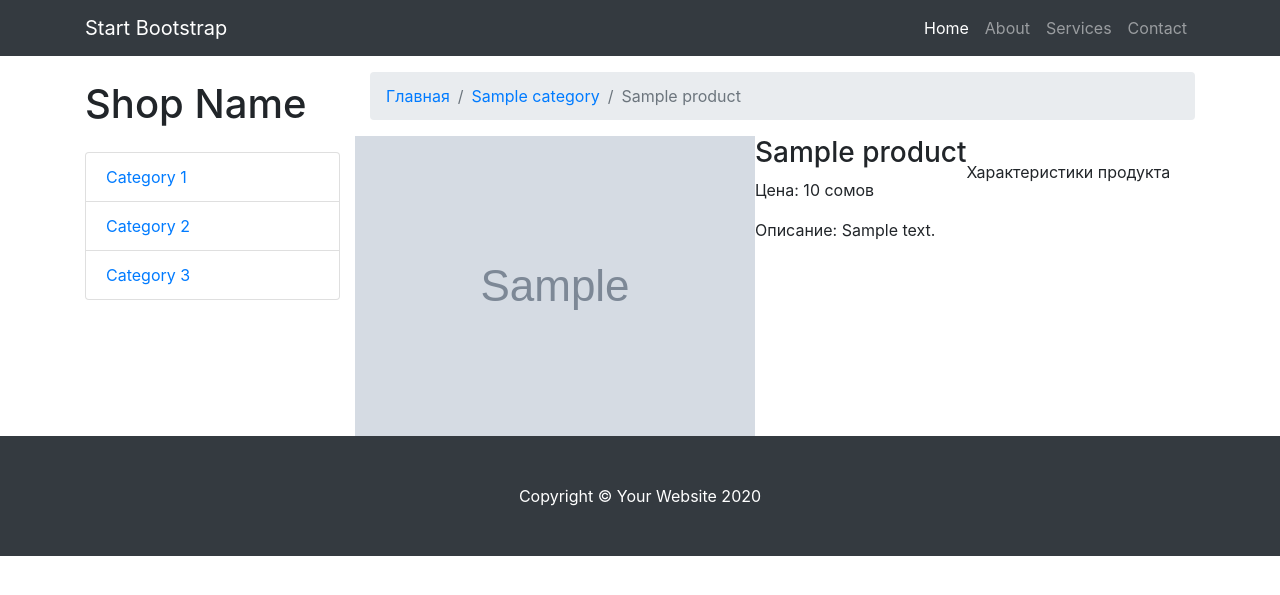
After one commit to panarbekov/Sunrise_project, a Django app: template coreapp/templates/product_detail.html in a window 1280 px wide. The commit adds this page. Shown: the top 595 px of the page. Run offline with Django 3.2, Linux system fonts and the light colour scheme; the template is opened without the code that fills it: most values are stand-ins (such as "Sample title", 1, 10 or a date in 2020); grey boxes marked "Sample" are stand-in pictures; some libraries are stand-ins or nearby versions.

Commit message:
modificated htmls

```diff
--- a/coreapp/templates/base.html
+++ b/coreapp/templates/base.html
@@ -70,7 +70,7 @@
       <!-- /.col-lg-3 -->
 
       <div class="col-lg-9">
-
+        {% block content %}
         <div id="carouselExampleIndicators" class="carousel slide my-4" data-ride="carousel">
           <ol class="carousel-indicators">
             <li data-target="#carouselExampleIndicators" data-slide-to="0" class="active"></li>
@@ -198,7 +198,7 @@
 
         </div>
         <!-- /.row -->
-
+        {% endblock content%}
       </div>
       <!-- /.col-lg-9 -->
 
--- /dev/null
+++ b/coreapp/templates/product_detail.html
@@ -0,0 +1,30 @@
+{% extends 'base.html' %}
+
+{%block content%}
+    <nav aria-label="breadcrumb" class="mt-3">
+  <ol class="breadcrumb">
+    <li class="breadcrumb-item"><a href="{% url 'base' %}">Главная</a></li>
+    <li class="breadcrumb-item"><a href="#">{{ product.category.name }}</a></li>
+    <li class="breadcrumb-item active" aria-current="page">{{ product.title }}</li>
+  </ol>
+</nav>
+<div class="row">
+    <div class="col-nd-4">
+        <img src="{{ product.image.url }}" class="img-fluid">
+    </div>
+    <div class="col-nd-8">
+        <h3>{{ product.title }}</h3>
+        <p>Цена: {{ product.price}} сомов</p>
+        <p>Описание: {{ product.description }}</p>
+    </div>
+    <p class="mt-4">Характеристики продукта</p>
+    {% if product.category.slug == 'notebooks' %}
+        {% include 'notebook_detail.html' %}
+    {% else %}
+        {% include 'smartphone_detail.html' %}
+    {% endif %}
+
+</div>
+
+
+{% endblock content%}
--- a/coreapp/urls.py
+++ b/coreapp/urls.py
@@ -1,6 +1,8 @@
 from django.urls import path
-from .views import test_view
+from .views import test_view, ProductDetailView
 
 urlpatterns = [
     path('', test_view, name='base'),
+    path('products/<str:ct_model>/<str:slug>/', ProductDetailView.as_view(), name='product_detail'),
+
 ]
```
Also changed, not shown: coreapp/models.py (+16 -1 lines), coreapp/templates/notebook_detail.html (added, +24 -0 lines), coreapp/views.py (+19 -3 lines), coreapp/templates/smartphone_detail.html (added), db.sqlite3, media/-2147483648_-210024.webp (added), media/-2147483648_-210024_O64ebU6.webp (added).
